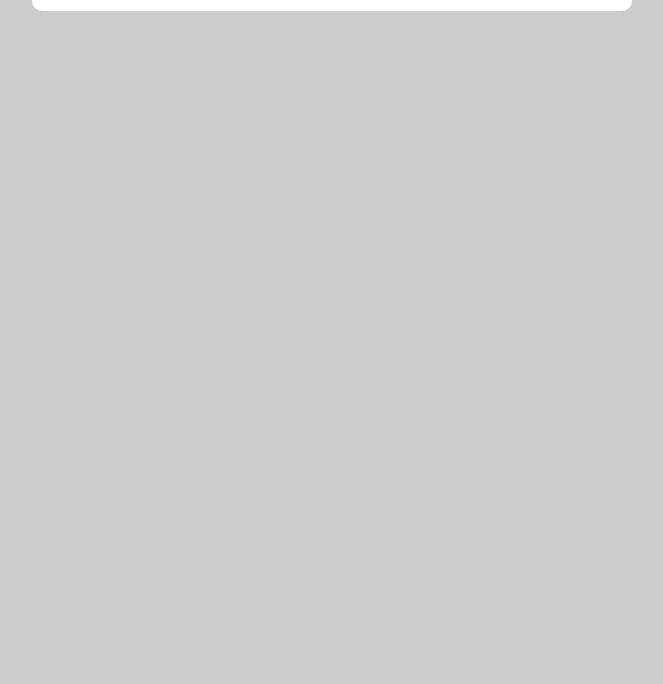
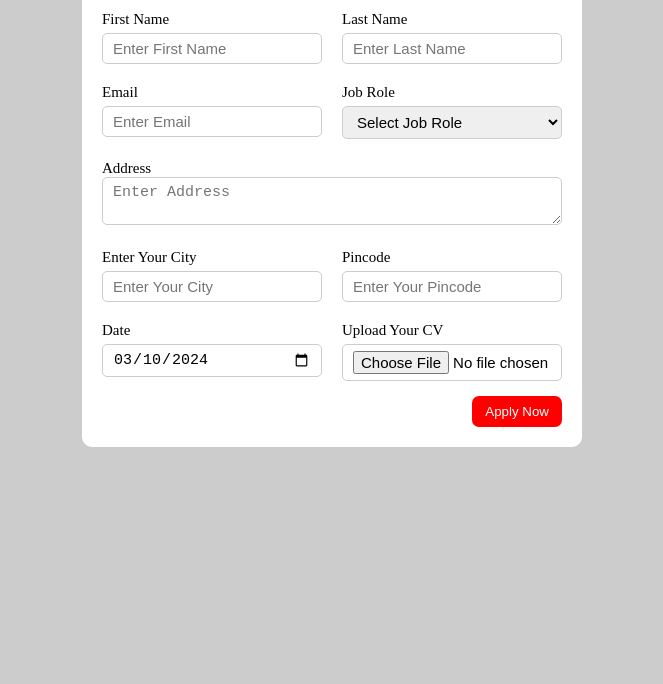
Before and after one commit to Dhrubajyoti07/Job-Application-Form, a plain HTML site: page index.html in a window 1280 px wide. Shown: the part 116-800 px from the top of the page, without its empty margins (308-971 px from the left). Drawn offline with Linux system fonts and the light colour scheme.

Commit message:
Added all buttons and designed

```diff
--- a/index.html
+++ b/index.html
@@ -10,9 +10,69 @@
     <div class="container">
         <div class="apply_box">
             <h1>Job Application
-                <span class="title_small">(Web)</span></h1>
-        </div>
-    </div>
+                <span class="title_small">(Web)</span>
+            </h1>
+                <form action="">
+                    <div class="formcontainer">
+                        <div class="form_control">
+                            <label for="first_name">First Name</label>
+                                <input id="first_name" name="first_name" placeholder="Enter First Name">
+                        </div>
+                            <div class="form_control">
+                             <label for="last_name">Last Name</label>
+                                <input id="last_name" name="last_name" placeholder="Enter Last Name">
+                            </div>
+                            <div class="form_control">
+                             <label for="Email">Email</label>
+                                    <input type="Email" name="Email" placeholder="Enter Email">
+                                </div>
 
-</body>
-</html>
+                        <div class="form_control">
+                            <label for="Job_role">Job Role</label>
+                              <select id="Job_role" name="Job_role">
+                                <option value="">Select Job Role</option>
+                                <option value="Frontend">Frontend Developer</option>
+                                <option value="Backend">Backend Developer</option>
+                                <option value="full stack">Full Stack Developer</option>
+                                <option value="UI/UX">UI/UX Designer</option>
+                              </select>
+                                </div>
+
+
+                                <div class="textarea_control">
+                                    <label for="address">Address</label>
+                                <textarea id="address" name="address" row="3" cols="40" placeholder="Enter Address"></textarea>
+                                </div>
+
+                                <div class="form_control">
+                                    <label for="city">Enter Your City</label>
+                                    <input  name="city" placeholder="Enter Your City">
+                                </div>
+
+
+                                <div class="form_control">
+                                    <label for="pincode">Pincode</label>
+                                    <input type="number" name="pincode" placeholder="Enter Your Pincode">
+                                </div>
+
+
+                                <div class="form_control">
+                                    <label for="date">Date</label>
+                                    <input  value="2024-03-10" type="date" name="date">
+                                </div>
+
+                                <div class="form_control">
+                                    <label for="upload">Upload Your CV </label>
+                                    <input type="file" name="upload">
+                                </div>
+                                </div>
+
+
+                                <div class="button_container">
+                                    <button type="submit">Apply Now</button>
+                                </div>
+                                </form>
+                            </div>
+                            </div>
+                        </body>
+                        </html>
--- a/styles.css
+++ b/styles.css
@@ -13,7 +13,7 @@ body {
 
 }
 .apply_box {
-    max-width: 600px;
+    max-width: 500px;
     padding: 20px;
     background-color: white;
     margin: 0 auto;
@@ -24,3 +24,62 @@ body {
 .title_small{
     font-size: 22px;
 }
+
+.formcontainer {
+    margin-top: 20px;
+    display: grid;
+    grid-template-columns: repeat(auto-fit, minmax(200px, 1fr));
+    gap: 20px;
+}
+
+.form_control{
+    display: flex;
+    flex-direction: column;
+}
+
+label{
+    margin-bottom: 5px;
+    font-size: 15px;
+}
+
+input, select, textarea{
+    padding: 6px 10px;
+    border: 1px solid #ccc;
+    border-radius: 5px;
+    font-size: 15px;
+}
+input, select, textarea:focus{
+    outline-color: red;
+}
+.button_container{
+    display: flex;
+    justify-content: flex-end;
+    margin-top: 15px;
+}
+button{
+    background-color: red;
+    border: transparent solid 3px;
+    padding: 5px 10px;
+    color: white;
+    border-radius: 7px;
+    transition: 0.3s ease-in;
+}
+button:hover{
+    background-color: #ccc;
+    border: 2px solid red;
+    color: black;
+    transition: 0.3s ease-out;
+    cursor: pointer;
+}
+.textarea_control{
+    grid-column: 1 / span 2;
+}
+.textarea_control textarea{
+    width: 100%;
+}
+
+@media (max-width:460px){
+    .textarea_control{
+        grid-column: 1 / span 1;
+    }
+};
```
Also changed, not shown: 1 other file.
